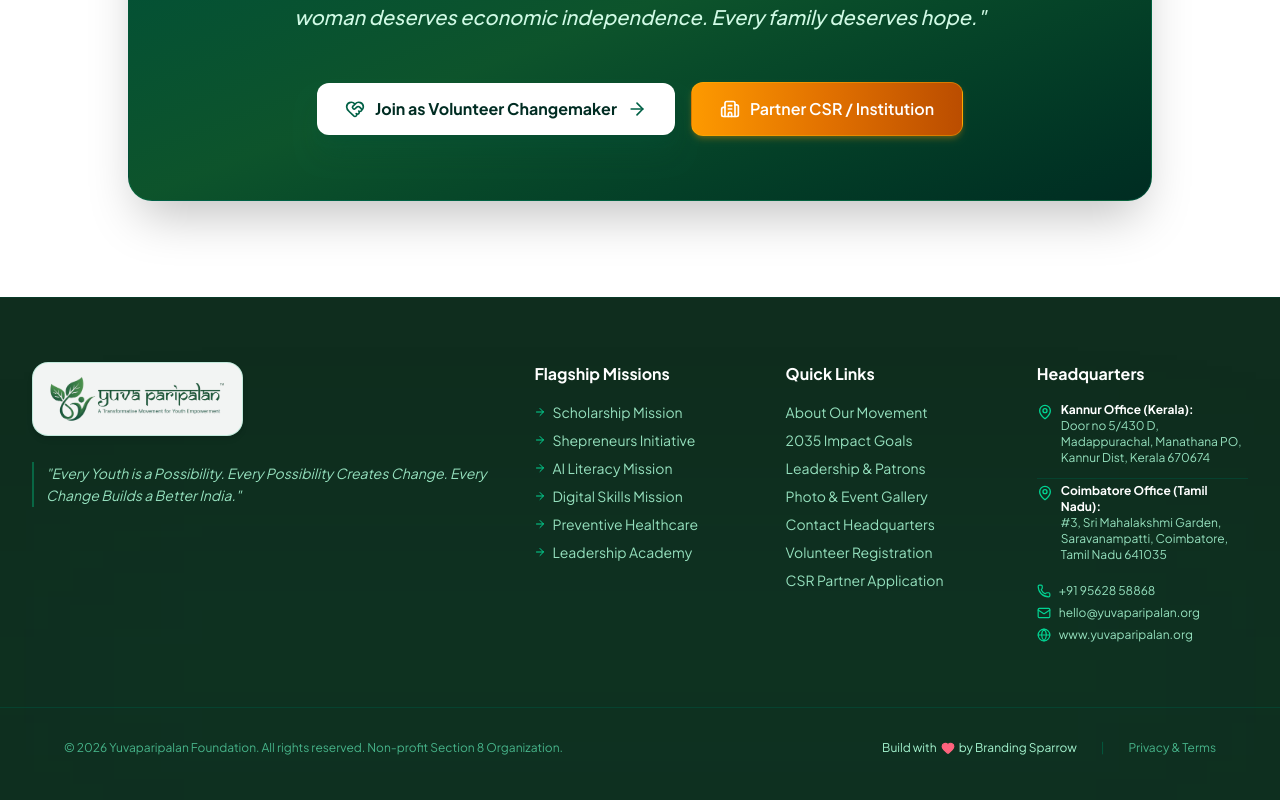
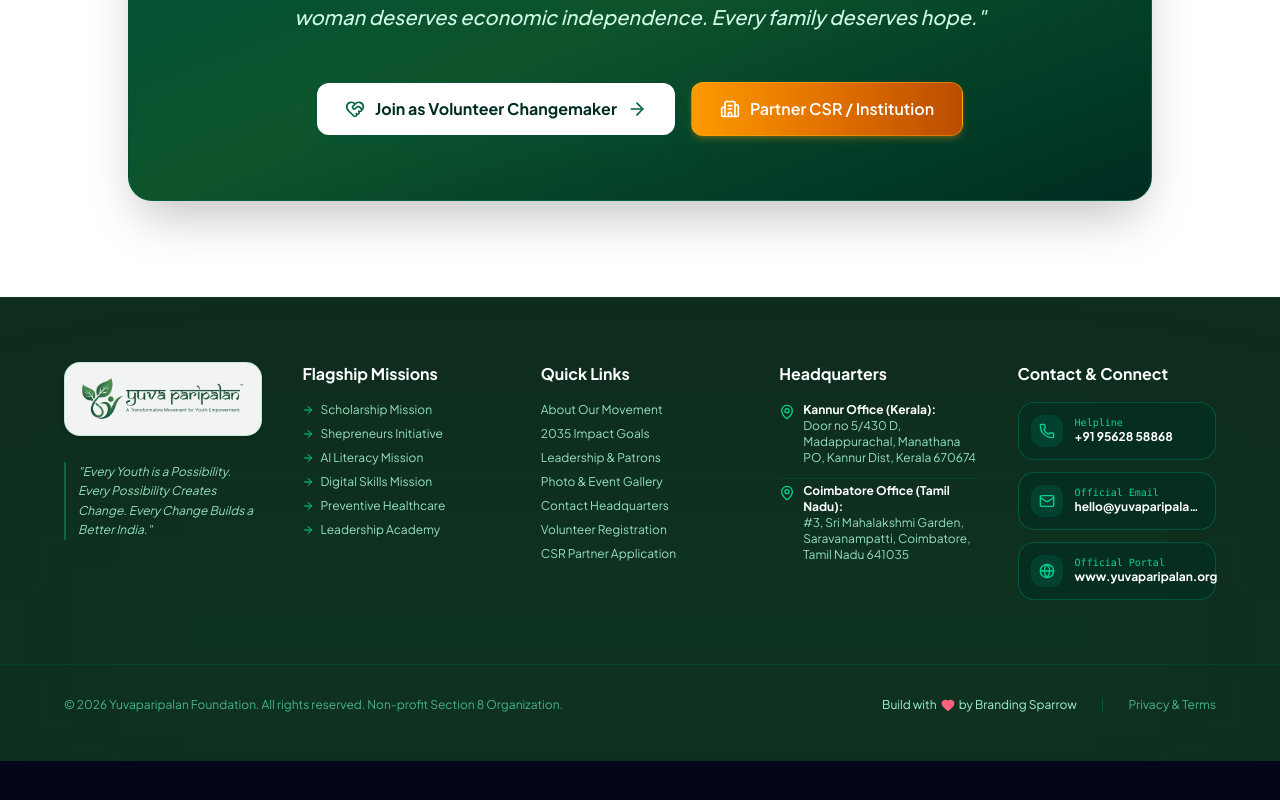
Before and after one commit to BSDigitalLab/yuvaparipalan_foundation-web, a React (Vite) app: page / in a window 1280 px wide. Shown: the part 6893-7693 px from the top of the page. After the commit the page ends 7654 px from the top, so only its background shows below. Built offline with nearby package versions, Linux system fonts and the light colour scheme.

Commit message:
feat: refactor footer contents into 5 columns with contact & connect info positioned on far-right 5th column

```diff
--- a/src/components/common/Footer.tsx
+++ b/src/components/common/Footer.tsx
@@ -8,10 +8,12 @@
       {/* Background Accent */}
       <div className="absolute bottom-0 left-1/2 -translate-x-1/2 w-full max-w-7xl h-64 bg-emerald-500/5 blur-[120px] pointer-events-none" />
 
-      <div className="max-w-7xl mx-auto px-4 sm:px-6 lg:px-8 relative z-10">
-        <div className="grid grid-cols-1 md:grid-cols-2 lg:grid-cols-5 gap-10 mb-16">
+      {/* Main 5-Column Container spanning viewport width */}
+      <div className="w-full max-w-full px-6 sm:px-12 lg:px-16 relative z-10">
+        <div className="grid grid-cols-1 sm:grid-cols-2 md:grid-cols-3 lg:grid-cols-5 gap-8 lg:gap-10 mb-16">
+
           {/* Column 1: Movement Identity */}
-          <div className="lg:col-span-2 space-y-5">
+          <div className="space-y-5">
             <Link to="/" className="inline-block bg-white/95 p-3 rounded-2xl border border-emerald-500/20 shadow-md">
               <img
                 src="/brands/bs_logo.png"
@@ -20,7 +22,7 @@
               />
             </Link>
 
-            <p className="text-sm text-emerald-200/90 leading-relaxed italic border-l-2 border-emerald-500/40 pl-3">
+            <p className="text-xs text-emerald-200/90 leading-relaxed italic border-l-2 border-emerald-500/40 pl-3">
               "Every Youth is a Possibility. Every Possibility Creates Change. Every Change Builds a Better India."
             </p>
           </div>
@@ -28,7 +30,7 @@
           {/* Column 2: Flagship Missions */}
           <div className="space-y-4">
             <h3 className="font-heading font-bold text-white text-base">Flagship Missions</h3>
-            <ul className="space-y-2 text-sm text-emerald-200/90">
+            <ul className="space-y-2 text-xs text-emerald-200/90">
               <li>
                 <Link to="/programs#scholarship-mission" className="hover:text-white transition-colors flex items-center gap-1.5">
                   <ArrowRight className="w-3 h-3 text-emerald-400" /> Scholarship Mission
@@ -65,7 +67,7 @@
           {/* Column 3: Quick Navigation */}
           <div className="space-y-4">
             <h3 className="font-heading font-bold text-white text-base">Quick Links</h3>
-            <ul className="space-y-2 text-sm text-emerald-200/90">
+            <ul className="space-y-2 text-xs text-emerald-200/90">
               <li><Link to="/about" className="hover:text-white transition-colors">About Our Movement</Link></li>
               <li><Link to="/impact" className="hover:text-white transition-colors">2035 Impact Goals</Link></li>
               <li><Link to="/leadership" className="hover:text-white transition-colors">Leadership & Patrons</Link></li>
@@ -76,7 +78,7 @@
             </ul>
           </div>
 
-          {/* Column 4: Official Contacts & Locations */}
+          {/* Column 4: Official Headquarters & Locations */}
           <div className="space-y-4">
             <h3 className="font-heading font-bold text-white text-base">Headquarters</h3>
             <div className="space-y-3 text-xs text-emerald-200/90">
@@ -95,20 +97,56 @@
                   #3, Sri Mahalakshmi Garden, Saravanampatti, Coimbatore, Tamil Nadu 641035
                 </div>
               </div>
-
-              <div className="pt-2 space-y-1.5">
-                <a href="tel:+919562858868" className="flex items-center gap-2 hover:text-white transition-colors">
-                  <Phone className="w-3.5 h-3.5 text-emerald-400" /> +91 95628 58868
-                </a>
-                <a href="mailto:hello@yuvaparipalan.org" className="flex items-center gap-2 hover:text-white transition-colors">
-                  <Mail className="w-3.5 h-3.5 text-emerald-400" /> hello@yuvaparipalan.org
-                </a>
-                <a href="https://www.yuvaparipalan.org" target="_blank" rel="noopener noreferrer" className="flex items-center gap-2 hover:text-white transition-colors">
-                  <Globe className="w-3.5 h-3.5 text-emerald-400" /> www.yuvaparipalan.org
-                </a>
-              </div>
             </div>
           </div>
+
+          {/* Column 5: Contact Information & Direct Channels (Far Right) */}
+          <div className="space-y-4">
+            <h3 className="font-heading font-bold text-white text-base">Contact & Connect</h3>
+            <div className="space-y-3 text-xs text-emerald-200/90">
+              <a
+                href="tel:+919562858868"
+                className="p-3 rounded-2xl bg-emerald-950/60 border border-emerald-800/80 hover:border-emerald-500/50 transition-colors flex items-center gap-3 block group"
+              >
+                <div className="p-2 rounded-xl bg-emerald-900/60 text-emerald-400 group-hover:text-white transition-colors">
+                  <Phone className="w-4 h-4" />
+                </div>
+                <div>
+                  <span className="text-[10px] text-emerald-400 font-mono block">Helpline</span>
+                  <strong className="text-xs text-white">+91 95628 58868</strong>
+                </div>
+              </a>
+
+              <a
+                href="mailto:hello@yuvaparipalan.org"
+                className="p-3 rounded-2xl bg-emerald-950/60 border border-emerald-800/80 hover:border-emerald-500/50 transition-colors flex items-center gap-3 block group"
+              >
+                <div className="p-2 rounded-xl bg-emerald-900/60 text-emerald-400 group-hover:text-white transition-colors">
+                  <Mail className="w-4 h-4" />
+                </div>
+                <div className="min-w-0">
+                  <span className="text-[10px] text-emerald-400 font-mono block">Official Email</span>
+                  <strong className="text-xs text-white truncate block">hello@yuvaparipalan.org</strong>
+                </div>
+              </a>
+
+              <a
+                href="https://www.yuvaparipalan.org"
+                target="_blank"
+                rel="noopener noreferrer"
+                className="p-3 rounded-2xl bg-emerald-950/60 border border-emerald-800/80 hover:border-emerald-500/50 transition-colors flex items-center gap-3 block group"
+              >
+                <div className="p-2 rounded-xl bg-emerald-900/60 text-emerald-400 group-hover:text-white transition-colors">
+                  <Globe className="w-4 h-4" />
+                </div>
+                <div>
+                  <span className="text-[10px] text-emerald-400 font-mono block">Official Portal</span>
+                  <strong className="text-xs text-white">www.yuvaparipalan.org</strong>
+                </div>
+              </a>
+            </div>
+          </div>
+
         </div>
       </div>
 
```
